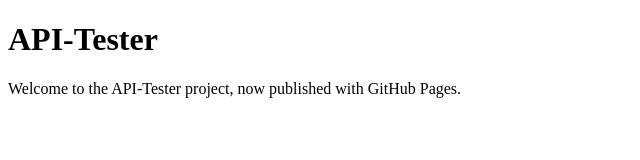
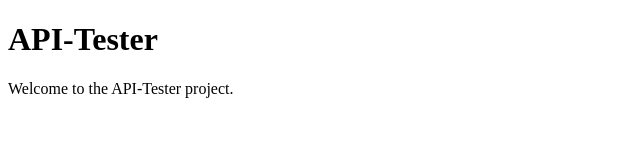
Before and after one commit to AI-Codedegen/API-Tester, a plain HTML site: page docs/index.html in a window 1280 px wide. Shown: the whole page, without its empty margins (0-640 px from the left). Drawn offline with Linux system fonts and the light colour scheme.

Commit message:
Remove GitHub Pages deployment workflows

```diff
--- a/docs/index.html
+++ b/docs/index.html
@@ -7,6 +7,6 @@
 </head>
 <body>
   <h1>API-Tester</h1>
-  <p>Welcome to the API-Tester project, now published with GitHub Pages.</p>
+  <p>Welcome to the API-Tester project.</p>
 </body>
 </html>
```
Also changed, not shown: 3 other files.
